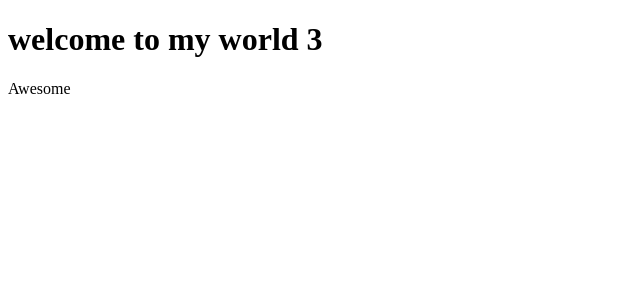
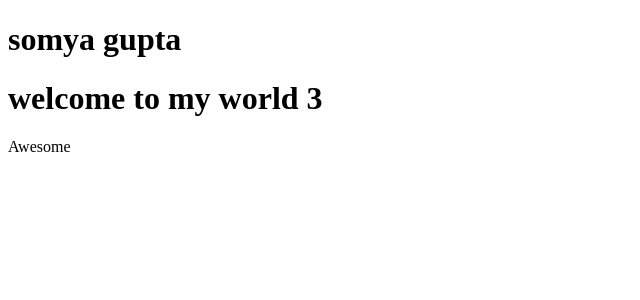
Before and after one commit to somyagupta05/react-spark, a React (Create React App) app in the folder reactapp/: page / in a window 1280 px wide. Shown: the top 300 px of the page, without its empty margins (0-640 px from the left). Built offline with nearby package versions, Linux system fonts and the light colour scheme.

Commit message:
react setup

```diff
--- a/reactapp/src/App.js
+++ b/reactapp/src/App.js
@@ -4,11 +4,18 @@ const App = () => {
   return (
     <>
     <div>
+      {/* component */}
+      <MyName/>
+
       <h1  className="myclassname"> welcome to my world {0+3}</h1>
     </div>
     <p>Awesome</p>
     </>
   )
+};
+// component
+const MyName=()=>{
+  return <h1>somya gupta</h1>
 }
 
 export default App;
```
